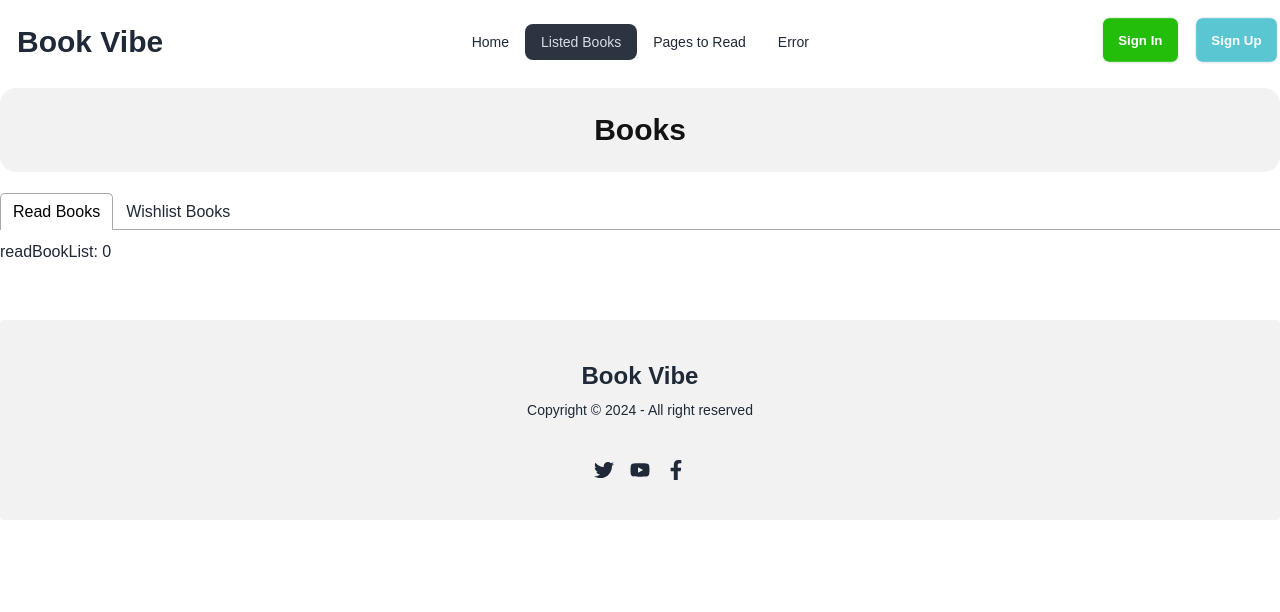
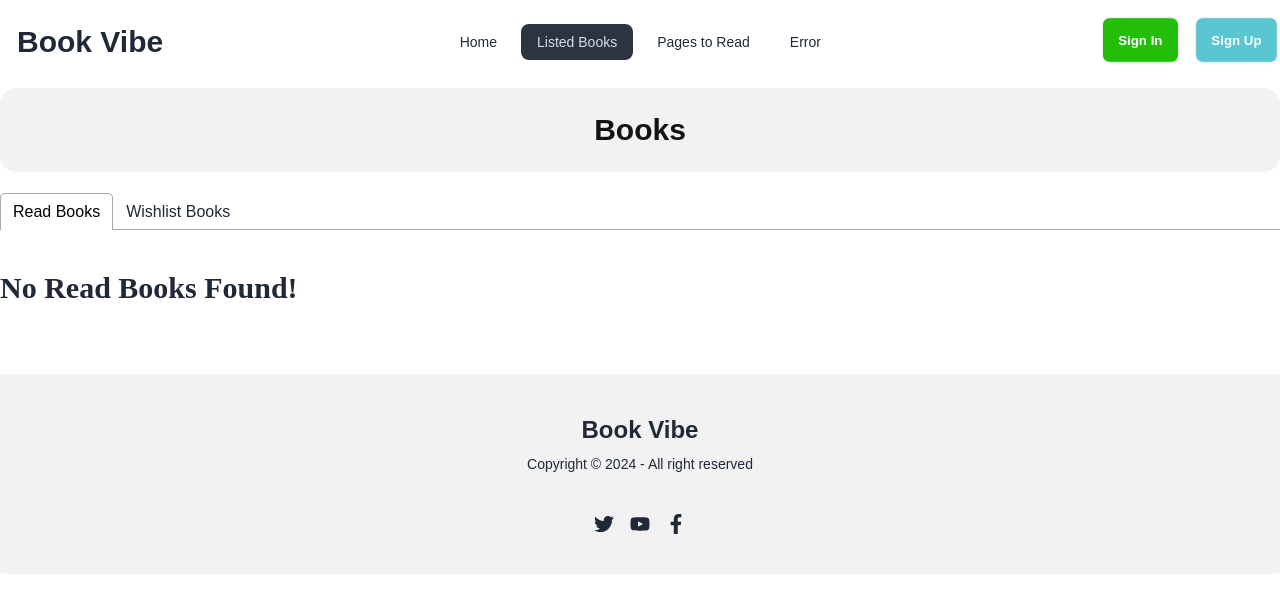
Before and after one commit to arparvej1/assignment-8-book-review, a React (Create React App) app: page /listed-books in a window 1280 px wide. Shown: the top 612 px of the page. Built offline with nearby package versions, Linux system fonts and the light colour scheme.

Commit message:
No Read Books Found! added

```diff
--- a/src/components/ErrorPage/ErrorPage.jsx
+++ b/src/components/ErrorPage/ErrorPage.jsx
@@ -4,10 +4,13 @@ import { Link } from 'react-router-dom';
 
 const ErrorPage = () => {
   return (
-    <div className='max-w-7xl mx-2 md:mx-4 lg:mx-auto mt-4 mb-7'>      <Header></Header>
-      <div className='flex flex-col justify-center items-center gap-4 p-4'>
-        <h3>Oops!!!! </h3>
-        <Link className='btn mx-auto' to='/'>Go Back to Home</Link>
+    <div>
+      <div className='max-w-7xl mx-2 md:mx-4 lg:mx-auto mt-4 mb-7'>
+        <Header></Header>
+        <div className='flex flex-col justify-center items-center gap-4 p-4'>
+          <h3 className='font-semibold text-3xl my-10'>Oops!!!! Page Not Found! </h3>
+          <Link className='btn mx-auto' to='/'>Go Back to Home</Link>
+        </div>
       </div>
       <Footer></Footer>
     </div>
--- a/src/components/Header/Header.jsx
+++ b/src/components/Header/Header.jsx
@@ -30,7 +30,7 @@ const Header = () => {
           <Link className="btn btn-ghost text-2xl md:text-3xl font-bold">Book Vibe</Link>
         </div>
         <div className="navbar-center hidden lg:flex">
-          <ul className="menu menu-horizontal px-1">
+          <ul className="menu menu-horizontal px-1 flex gap-2">
             {links}
           </ul>
         </div>
--- a/src/components/ListedBooks/ListedBooks.jsx
+++ b/src/components/ListedBooks/ListedBooks.jsx
@@ -36,7 +36,7 @@ const ListedBooks = () => {
           </TabList>
 
           <TabPanel>
-            readBookList: {readBookList.length}
+          <h3 className={`font-semibold ${readBookList.length ? 'hidden' : ''} text-3xl my-10`}>No Read Books Found!</h3>
             <div className='flex flex-col gap-7 my-7'>
               {
                 readBookList.map(book => <ReadBooks key={book.bookId} book={book}></ReadBooks>)
@@ -44,7 +44,7 @@ const ListedBooks = () => {
             </div>
           </TabPanel>
           <TabPanel>
-            WishlistBooks: {wishlistBookList.length}
+            <h3 className={`font-semibold ${wishlistBookList.length ? 'hidden' : ''} text-3xl my-10`}>No Wishlist Found!</h3>
             <div className='flex flex-col gap-7 my-7'>
               {
                 wishlistBookList.map(book => <ReadBooks key={book.bookId} book={book}></ReadBooks>)
```
